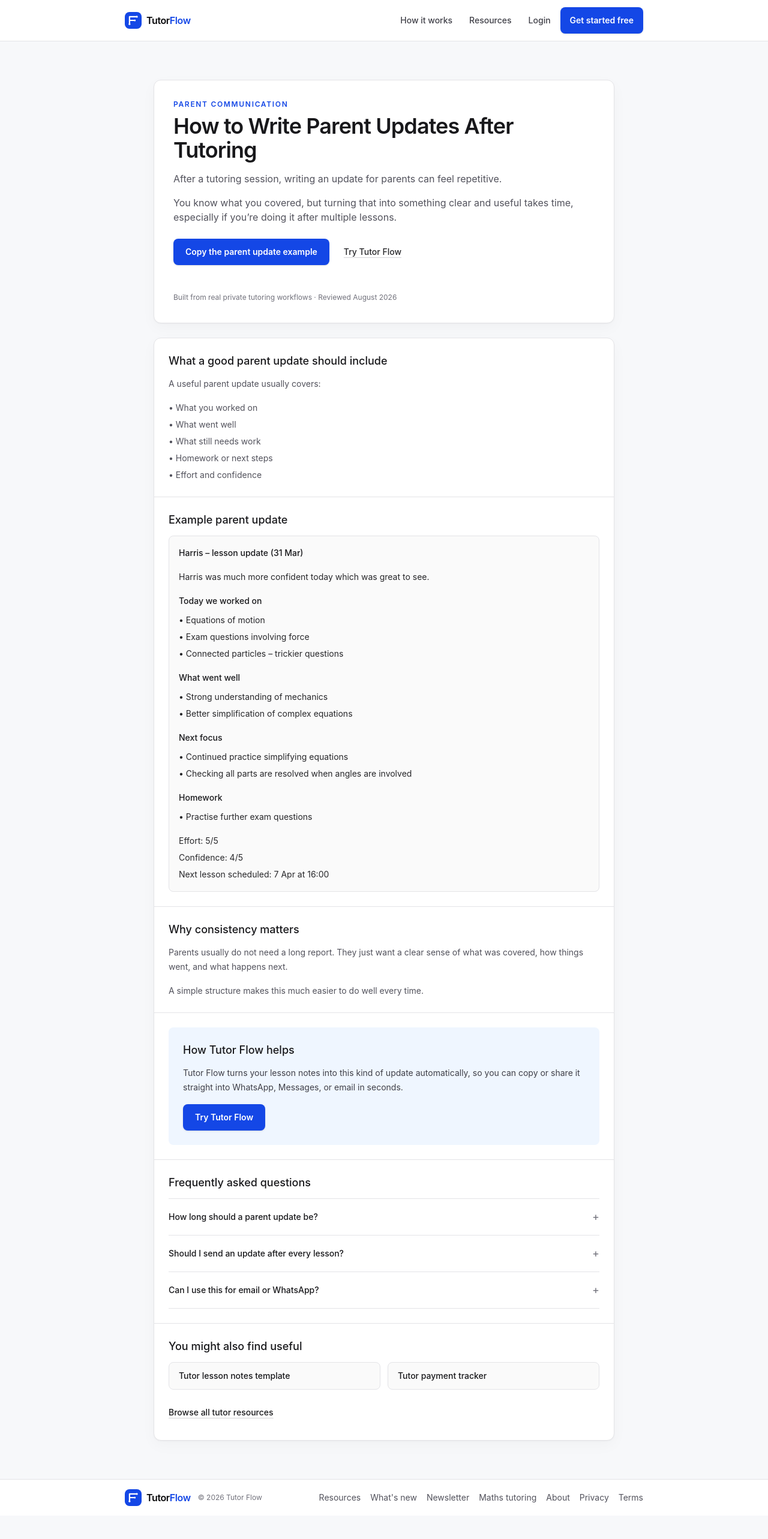
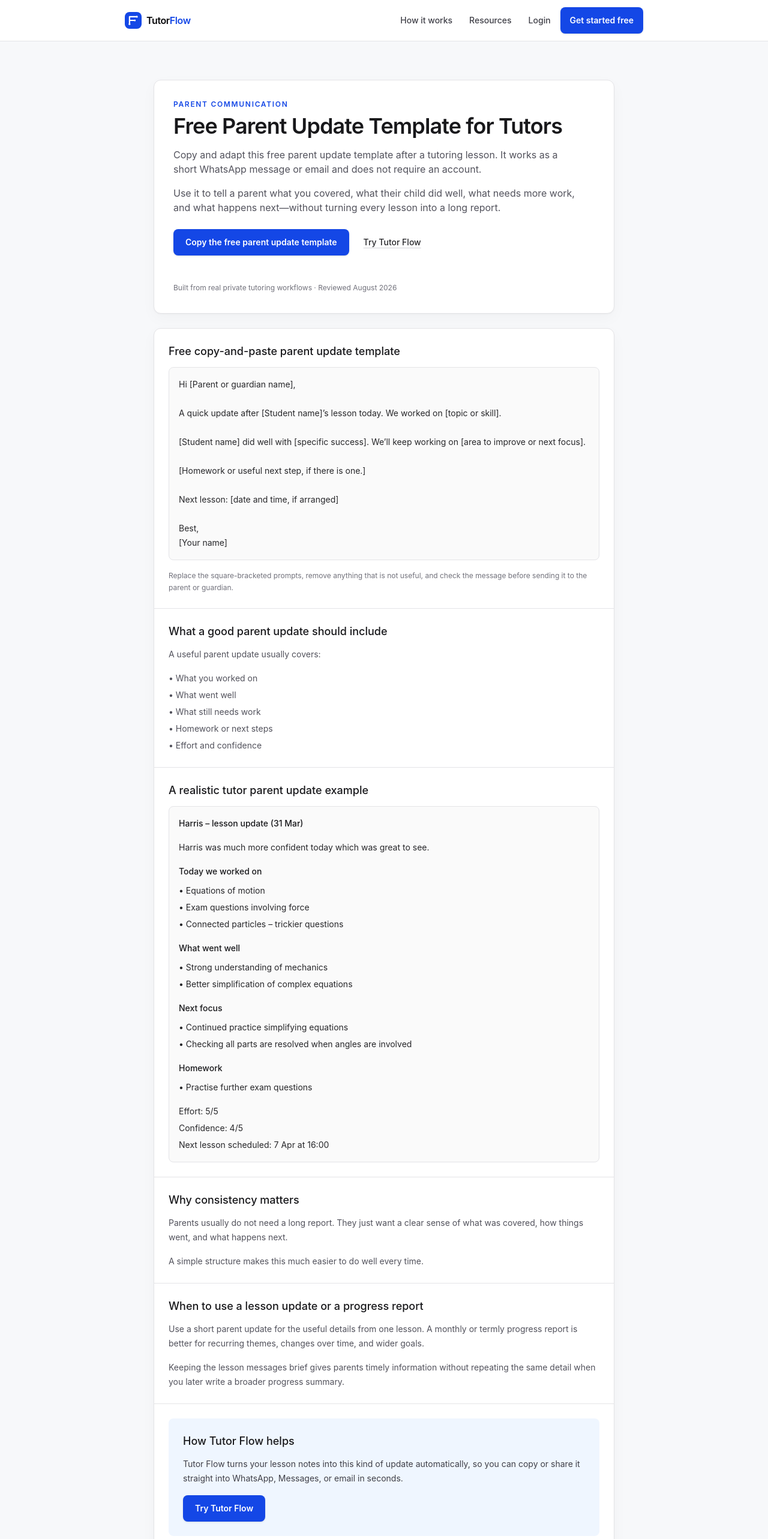
Before and after one commit to p8bvbwqfrs-collab/na-tutor-flow, a Next.js app: page /how-to-write-parent-updates-after-tutoring in a window 1280 px wide. Shown: the top 2566 px of the page at 60% size. Before the commit the page ends 2527 px from the top, so only its background shows below. Built offline with nearby package versions, Linux system fonts and the light colour scheme.

Commit message:
feat(seo): strengthen tutor parent update resource

```diff
--- a/src/app/(public)/how-to-write-parent-updates-after-tutoring/page.tsx
+++ b/src/app/(public)/how-to-write-parent-updates-after-tutoring/page.tsx
@@ -10,63 +10,63 @@ import {
 import { CopyResourceButton } from "../components/resource-actions";
 
 export const metadata: Metadata = createPublicMetadata({
-  title: "How to Write Parent Updates After Tutoring",
+  title: "Free Tutor Parent Update Template & Example",
   description:
-    "A simple way to write clear parent updates after tutoring, with examples of what to include after each lesson.",
+    "Copy a free tutor parent update template for WhatsApp or email, with a realistic after-lesson example, clear structure, progress and next steps.",
   path: "/how-to-write-parent-updates-after-tutoring",
   type: "article",
 });
 
-const parentUpdateExample = `Harris – lesson update (31 Mar)
+const parentUpdateTemplate = `Hi [Parent or guardian name],
 
-Harris was much more confident today which was great to see.
+A quick update after [Student name]’s lesson today. We worked on [topic or skill].
 
-Today we worked on
-• Equations of motion
-• Exam questions involving force
-• Connected particles – trickier questions
+[Student name] did well with [specific success]. We’ll keep working on [area to improve or next focus].
 
-What went well
-• Strong understanding of mechanics
-• Better simplification of complex equations
+[Homework or useful next step, if there is one.]
 
-Next focus
-• Continued practice simplifying equations
-• Checking all parts are resolved when angles are involved
+Next lesson: [date and time, if arranged]
 
-Homework
-• Practise further exam questions
-
-Effort: 5/5
-Confidence: 4/5
-Next lesson scheduled: 7 Apr at 16:00`;
+Best,
+[Your name]`;
 
 export default function HowToWriteParentUpdatesAfterTutoringPage() {
   return (
     <PublicContentPage
       category="Parent communication"
-      title="How to Write Parent Updates After Tutoring"
+      title="Free Parent Update Template for Tutors"
       resource="parent-updates"
       primaryAction={
         <CopyResourceButton
-          copyText={parentUpdateExample}
+          copyText={parentUpdateTemplate}
           resource="parent-updates"
           action="copy_example"
-          label="Copy the parent update example"
+          label="Copy the free parent update template"
         />
       }
       intro={
         <>
           <p>
-            After a tutoring session, writing an update for parents can feel repetitive.
+            Copy and adapt this free parent update template after a tutoring lesson. It works as a
+            short WhatsApp message or email and does not require an account.
           </p>
           <p>
-            You know what you covered, but turning that into something clear and useful takes time,
-            especially if you’re doing it after multiple lessons.
+            Use it to tell a parent what you covered, what their child did well, what needs more
+            work, and what happens next—without turning every lesson into a long report.
           </p>
         </>
       }
     >
+      <PublicSection title="Free copy-and-paste parent update template">
+        <div className="rounded-lg border border-zinc-200 bg-zinc-50 p-4 text-sm leading-6 text-zinc-800 whitespace-pre-line">
+          {parentUpdateTemplate}
+        </div>
+        <p className="text-xs leading-5 text-zinc-500">
+          Replace the square-bracketed prompts, remove anything that is not useful, and check the
+          message before sending it to the parent or guardian.
+        </p>
+      </PublicSection>
+
       <PublicSection title="What a good parent update should include">
         <p>A useful parent update usually covers:</p>
         <ul className="space-y-1">
@@ -78,7 +78,7 @@ export default function HowToWriteParentUpdatesAfterTutoringPage() {
         </ul>
       </PublicSection>
 
-      <PublicSection title="Example parent update">
+      <PublicSection title="A realistic tutor parent update example">
         <div className="rounded-lg border border-zinc-200 bg-zinc-50 p-4 text-sm leading-6 text-zinc-800">
           <p className="font-medium text-zinc-900">Harris – lesson update (31 Mar)</p>
           <p className="mt-4">
@@ -128,6 +128,17 @@ export default function HowToWriteParentUpdatesAfterTutoringPage() {
           covered, how things went, and what happens next.
         </p>
         <p>A simple structure makes this much easier to do well every time.</p>
+      </PublicSection>
+
+      <PublicSection title="When to use a lesson update or a progress report">
+        <p>
+          Use a short parent update for the useful details from one lesson. A monthly or termly
+          progress report is better for recurring themes, changes over time, and wider goals.
+        </p>
+        <p>
+          Keeping the lesson messages brief gives parents timely information without repeating the
+          same detail when you later write a broader progress summary.
+        </p>
       </PublicSection>
 
       <PublicCtaSection
--- a/src/app/(public)/page.tsx
+++ b/src/app/(public)/page.tsx
@@ -308,7 +308,7 @@ export default function HomePage() {
             href="/how-to-write-parent-updates-after-tutoring"
             className="inline-flex min-h-11 items-center rounded-md border border-zinc-200 bg-zinc-50 px-4 py-3 text-sm font-medium text-zinc-900 transition-colors hover:bg-zinc-100 focus-visible:outline-none focus-visible:ring-2 focus-visible:ring-blue-600 focus-visible:ring-offset-2"
           >
-            How to write parent updates after tutoring
+            Free tutor parent update template
           </Link>
         </div>
       </section>
--- a/src/app/(public)/resources/page.tsx
+++ b/src/app/(public)/resources/page.tsx
@@ -23,11 +23,11 @@ const resources = [
   },
   {
     href: "/how-to-write-parent-updates-after-tutoring",
-    title: "How to write parent updates after tutoring",
+    title: "Free tutor parent update template",
     description:
-      "A straightforward format and realistic example for sending useful updates after each lesson.",
+      "A copy-and-paste WhatsApp or email structure with a realistic after-lesson example.",
     category: "Parent communication",
-    format: "Copyable example",
+    format: "Copyable template",
     resource: "parent-updates",
   },
   {
--- a/src/lib/product-updates.ts
+++ b/src/lib/product-updates.ts
@@ -8,13 +8,15 @@ export type ProductUpdate = {
 export const PRODUCT_UPDATES = [
   {
     date: "2026-09-01",
-    title: "A clearer free payment tracker",
+    title: "Clearer free tutor templates",
     summary:
-      "The free tutor payment tracker is now easier to understand and start using in a spreadsheet.",
+      "The free payment and parent-update templates are now easier to understand and use straight away.",
     changes: [
       "Made the free CSV download and its Excel and Google Sheets compatibility clearer.",
       "Added a short setup guide for recording lessons, payments, outstanding balances and prepaid credit.",
       "Confirmed that downloading the template does not require an email address or Tutor Flow account.",
+      "Added a copy-and-paste parent update for WhatsApp or email alongside a realistic lesson example.",
+      "Clarified when a short lesson update is more useful than a broader progress report.",
     ],
   },
   {
```
Also changed, not shown: 2 other files (tests, documents, lock files or other folders).
